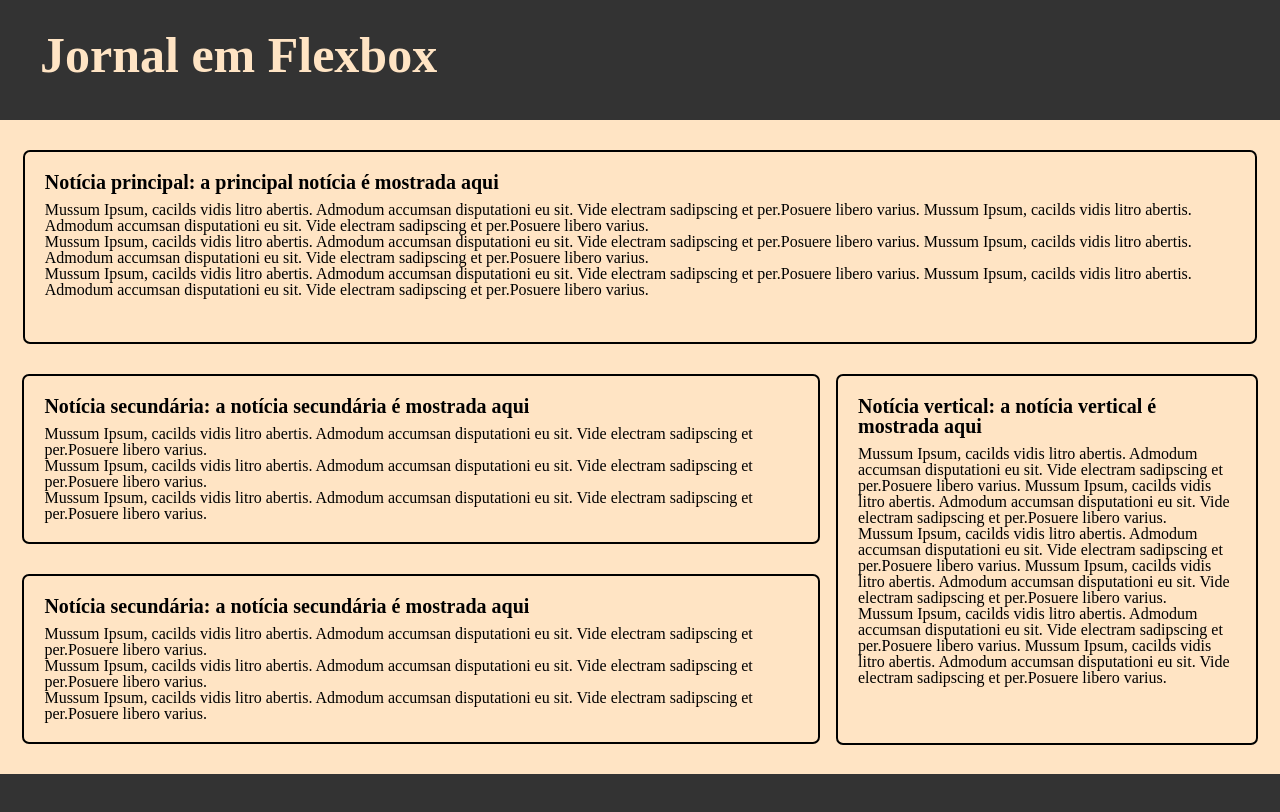
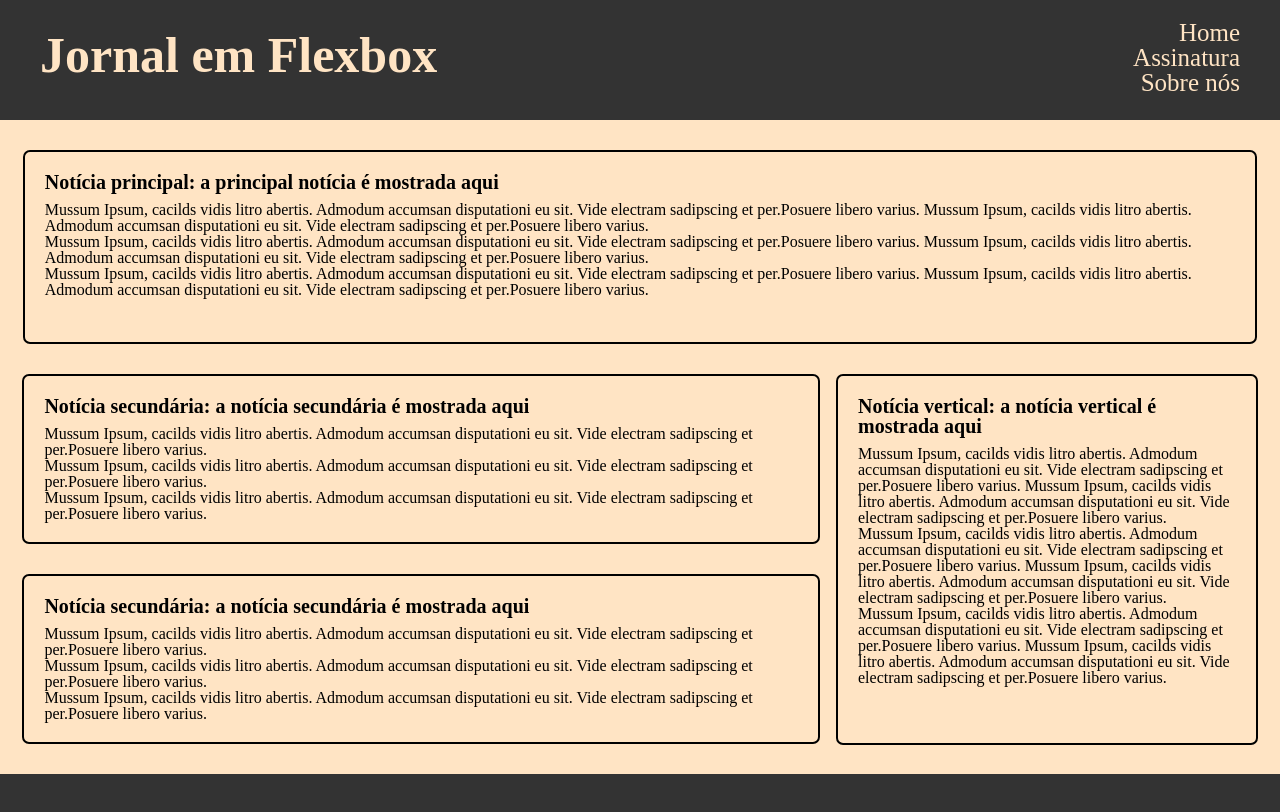
Before and after one commit to LuganThierry/FE.DE06.PA01, a plain HTML site: page index.html in a window 1280 px wide. Drawn offline with Linux system fonts and the light colour scheme.

Commit message:
atualização

```diff
--- a/index.html
+++ b/index.html
@@ -13,6 +13,11 @@
         <h1 class="nome">
             Jornal em Flexbox
         </h1>
+        <nav class="nav">
+            <a class="links" href="index.html">Home</a>
+            <a class="links" href="assinatura.html">Assinatura</a>
+            <a class="links" href="quemsomos.html">Sobre nós</a>
+        </nav>
     </header>
 
     <main class="main">
--- a/style.css
+++ b/style.css
@@ -3,6 +3,9 @@
 .header {
     height: 120px;
     background-color: #333333;
+    display: flex;
+    flex-direction: row;
+    justify-content: space-between;
 }
 
 .nome {
@@ -10,6 +13,23 @@
     font-weight: bold;
     padding: 30px 40px;
     color: bisque;
+}
+
+.nav {
+    font-size: 25px;
+    padding: 20px 40px;
+    display: flex;
+    flex-direction: column;
+    align-items: flex-end;
+}
+
+.links {
+    text-decoration: none;
+    color: bisque;
+}
+
+.links:hover {
+    font-weight: bold;
 }
 
 /* MAIN */
```
